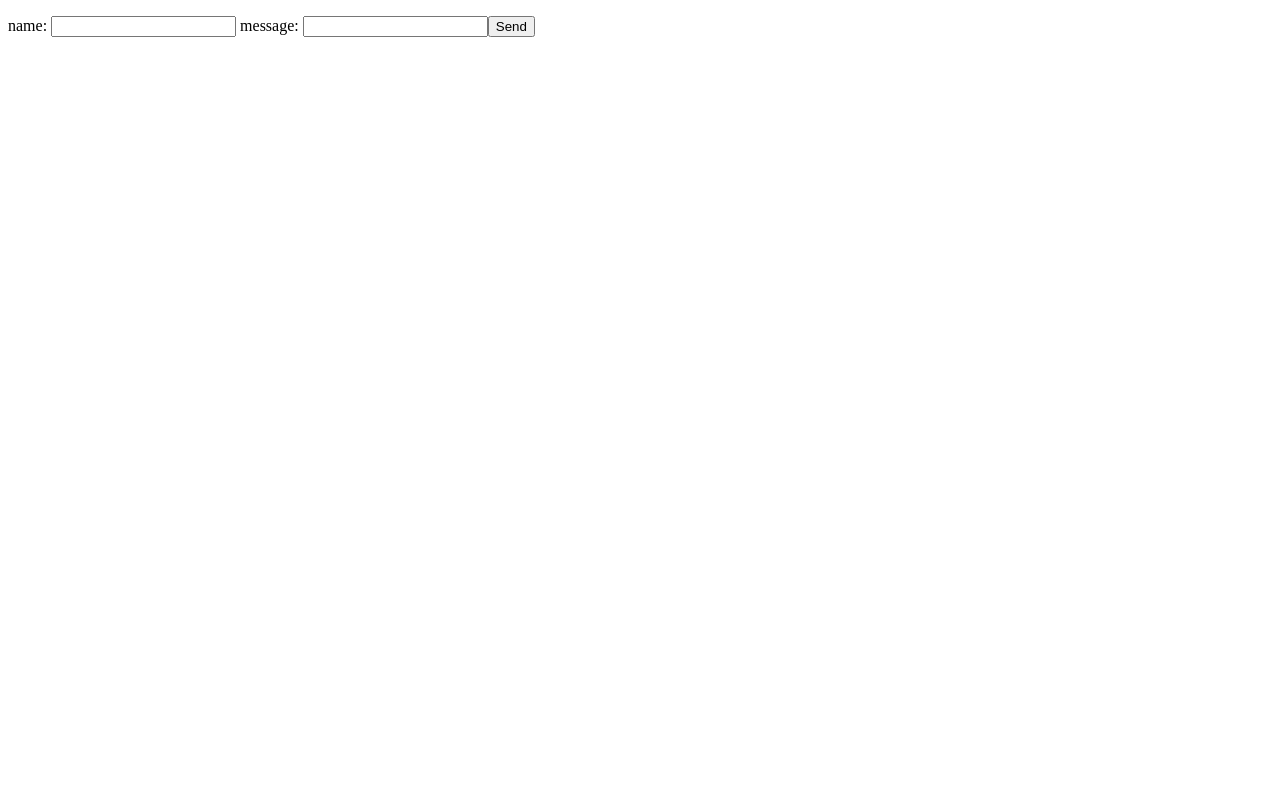
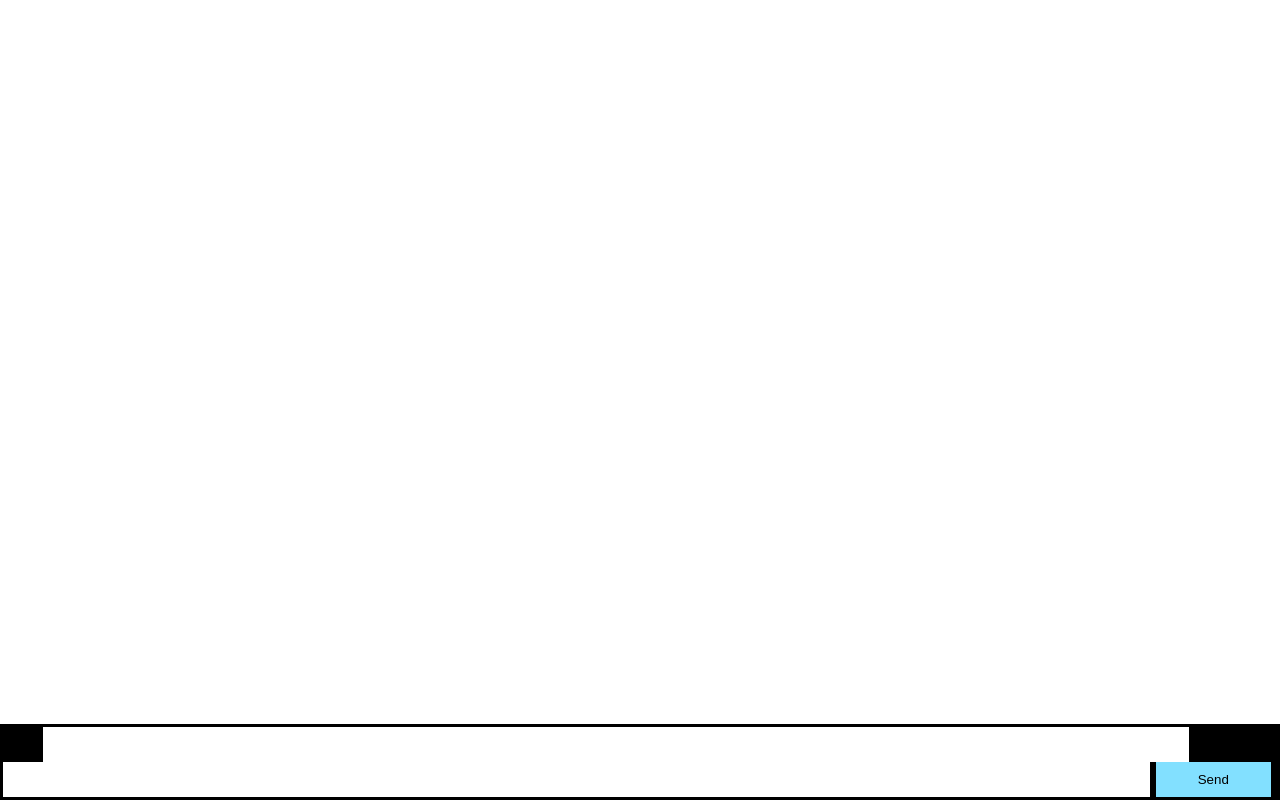
Before and after one commit to descartez/talk-room, a website: page index.html in a window 1280 px wide. Drawn offline with Linux system fonts and the light colour scheme.

Commit message:
adds in styling

```diff
--- a/index.html
+++ b/index.html
@@ -2,12 +2,13 @@
 <html>
   <head>
     <title>talk-room</title>
+    <link rel="stylesheet" type="text/css" href="main.css">
   </head>
   <body>
     <ul id="messages"></ul>
     <form action="">
       <label>name:</label>
-      <input id="username" autocomplete="off" />
+      <input id="name" autocomplete="off" />
       <label>message:</label>
       <input id="message" autocomplete="off" /><button>Send</button>
     </form>
--- a/main.css
+++ b/main.css
@@ -0,0 +1,45 @@
+* {
+  margin: 0;
+  padding: 0;
+  box-sizing: border-box;
+}
+
+body {
+  font: 13px Helvetica, Arial;
+}
+
+form {
+  background: #000;
+  padding: 3px;
+  position: fixed;
+  bottom: 0;
+  width: 100%;
+}
+
+form input {
+  border: 0;
+  padding: 10px;
+  width: 90%;
+  margin-right: .5%;
+}
+
+form button {
+  width: 9%;
+  background: rgb(130, 224, 255);
+  border: none;
+  padding: 10px;
+}
+
+#messages {
+  list-style-type: none;
+  margin: 0;
+  padding: 0;
+}
+
+#messages li {
+  padding: 5px 10px;
+}
+
+#messages li:nth-child(odd) {
+  background: #eee;
+}
```
